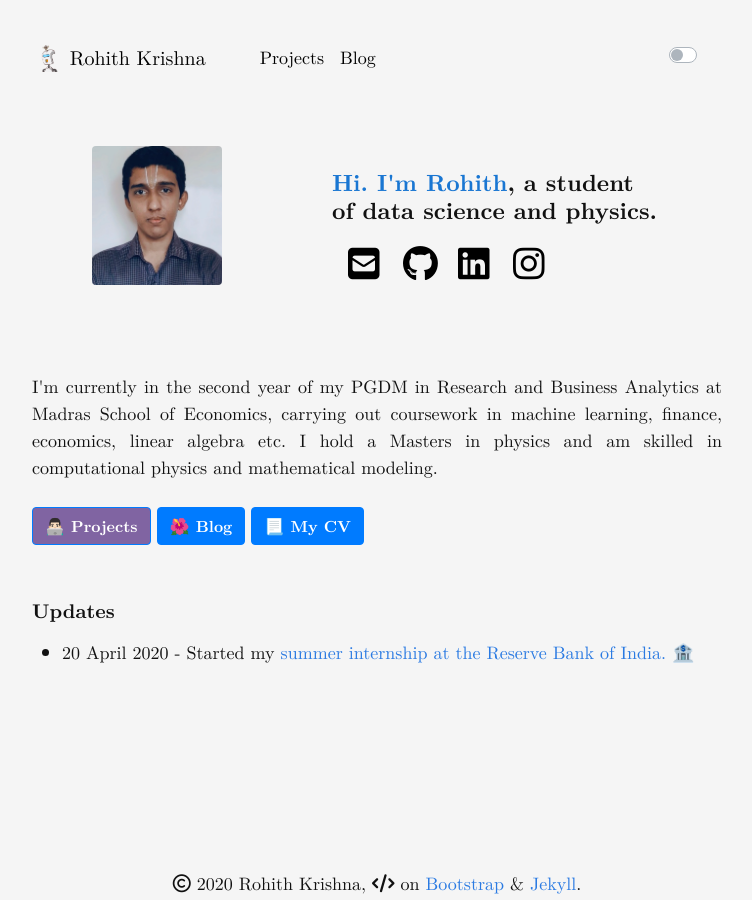
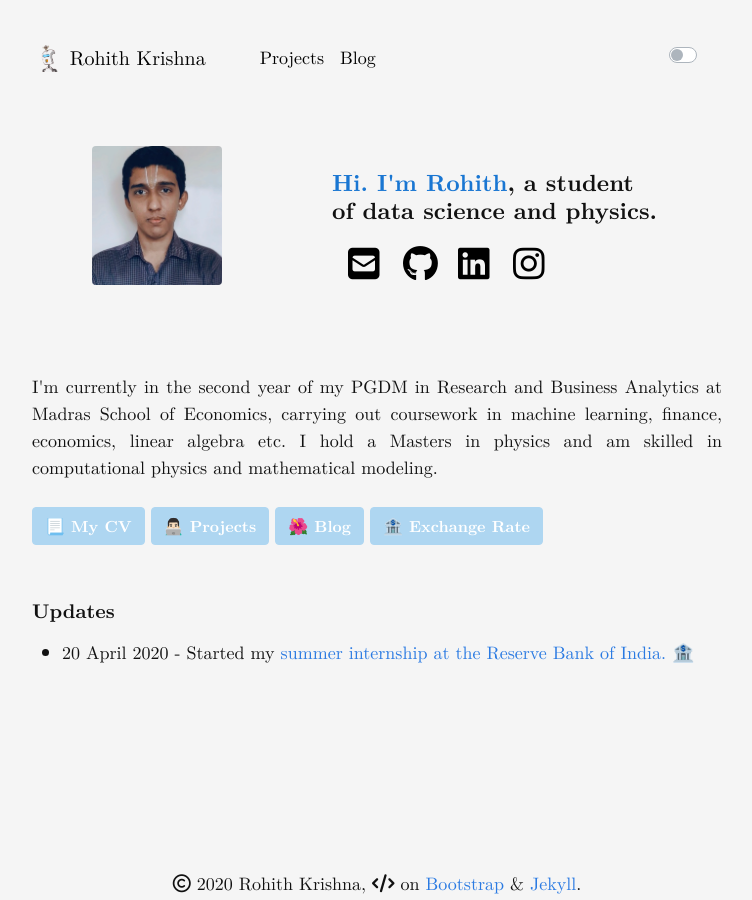
Before and after one commit to rohithmay/rohithmay.github.io, a Jekyll site: the page built from index.md, in a window 1280 px wide. Shown: the whole page, without its empty margins (263-1015 px from the left). Built offline with Jekyll 4.4.1, drawn with Linux system fonts in a browser that asks for light colours; nearby versions of some CDN libraries; a style sheet for code colours, icons or effects is not loaded.

Commit message:
Update index.md

```diff
--- a/index.md
+++ b/index.md
@@ -144,12 +144,16 @@ Template for latest updates here
 
 
                     <!-- <br/> -->
+                    <a href="/resume/rohith-krishna-cv.pdf">
+                    <button type="button" class="btn btn-primary" style="background-color: #AED6F1; border-color: #AED6F1;"> <strong>📃 My CV </strong></button> </a>
+
                     <a href="/projects">
-                    <button type="button" class="btn btn-primary" style="background-color: #8064A2;"> <strong> 👨🏻‍💻 Projects </strong></button> </a>
+                  <button type="button" class="btn btn-primary" style="background-color: #AED6F1; border-color: #AED6F1;"> <strong>👨🏻‍💻 Projects </strong></button> </a>
                     <a href="/blog">
-                    <button type="button" class="btn btn-primary"> <strong>🌺 Blog </strong></button> </a>
-                    <a href="/resume/rohith-krishna-cv.pdf">
-                    <button type="button" class="btn btn-primary"> <strong>📃 My CV </strong></button> </a>
+                    <button type="button" class="btn btn-primary" style="background-color: #AED6F1; border-color: #AED6F1;"> <strong>🌺 Blog </strong></button> </a>
+
+                    <a href="/rbi2020">
+                    <button type="button" class="btn btn-primary" style="background-color: #AED6F1; border-color: #AED6F1;"> <strong>🏦 Exchange Rate </strong></button> </a>
 
 <!--
 
```
